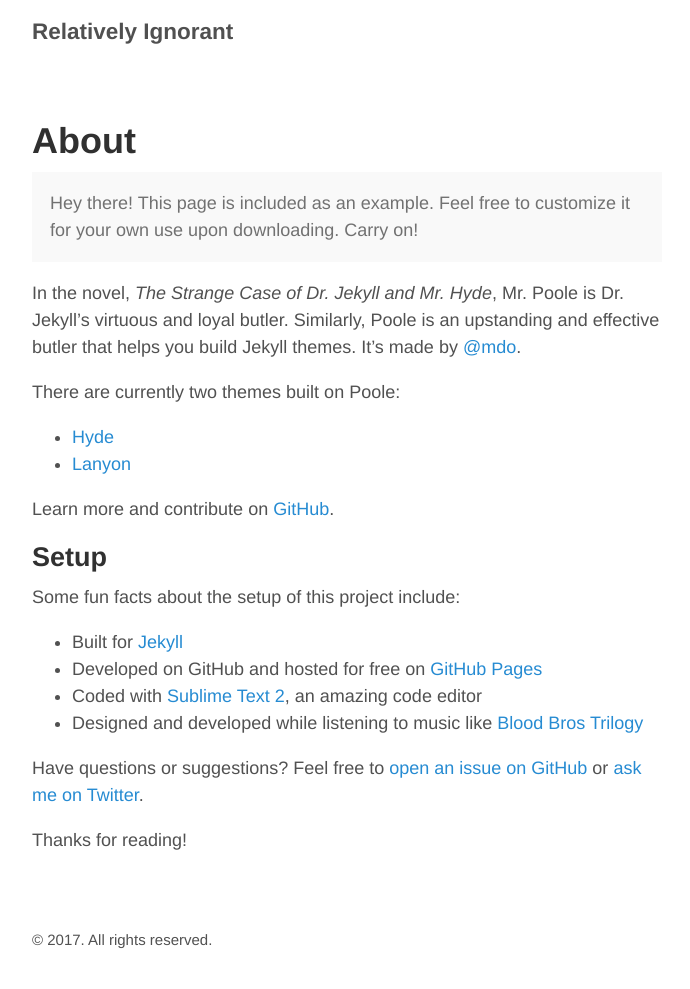
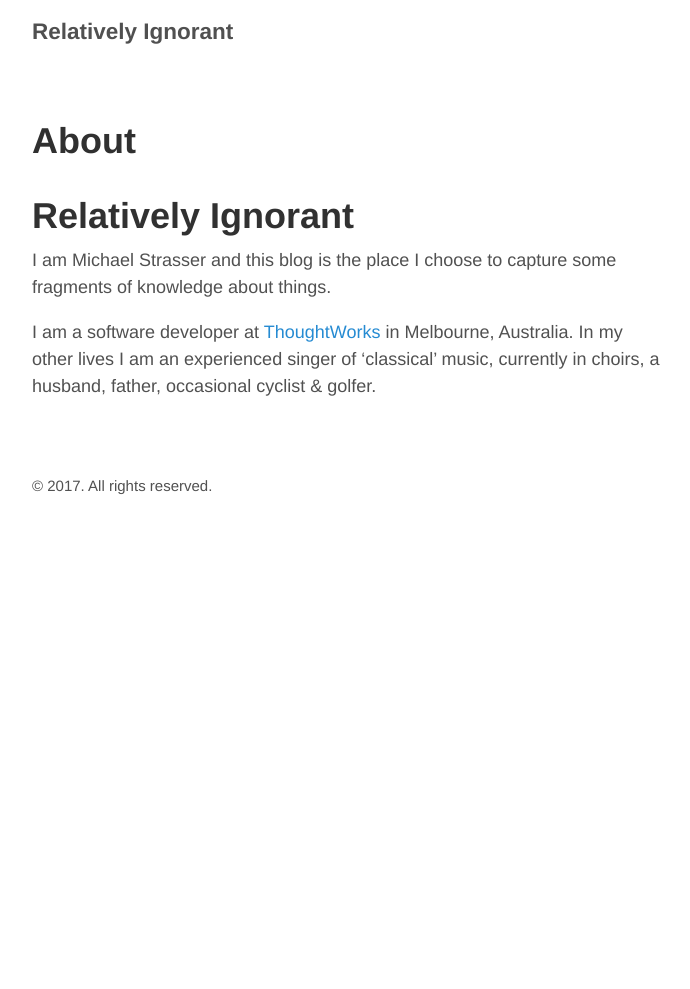
Before and after one commit to mjstrasser/mjstrasser.github.io, a Jekyll site: the page built from about.md, in a window 1280 px wide. Shown: the whole page, without its empty margins (293-983 px from the left). Built offline with Jekyll 4.4.1, drawn with Linux system fonts in a browser that asks for light colours; after the commit the page ends 900 px from its top, so only the background shows below that.

Commit message:
Updated About and created a Welcome post.

```diff
--- a/_config.yml
+++ b/_config.yml
@@ -1,7 +1,7 @@
 permalink:           /:year/:month/:title/
 
 title:               Relatively Ignorant
-description:         'A blog on things about which I may or may not know things'
+description:         'A blog on things about which I may or may not know stuff'
 paginate:            5
 
 exclude: [".gitignore", "CNAME", "README.md"]
--- a/about.md
+++ b/about.md
@@ -3,28 +3,12 @@ layout: page
 title: About
 ---
 
-<p class="message">
-  Hey there! This page is included as an example. Feel free to customize it for your own use upon downloading. Carry on!
-</p>
+# Relatively Ignorant
 
-In the novel, *The Strange Case of Dr. Jekyll and Mr. Hyde*, Mr. Poole is Dr. Jekyll's virtuous and loyal butler. Similarly, Poole is an upstanding and effective butler that helps you build Jekyll themes. It's made by [@mdo](https://twitter.com/mdo).
+I am Michael Strasser and this blog is the place I choose to capture
+some fragments of knowledge about things.
 
-There are currently two themes built on Poole:
-
-* [Hyde](http://hyde.getpoole.com)
-* [Lanyon](http://lanyon.getpoole.com)
-
-Learn more and contribute on [GitHub](https://github.com/poole).
-
-## Setup
-
-Some fun facts about the setup of this project include:
-
-* Built for [Jekyll](http://jekyllrb.com)
-* Developed on GitHub and hosted for free on [GitHub Pages](https://pages.github.com)
-* Coded with [Sublime Text 2](http://sublimetext.com), an amazing code editor
-* Designed and developed while listening to music like [Blood Bros Trilogy](https://soundcloud.com/maddecent/sets/blood-bros-series)
-
-Have questions or suggestions? Feel free to [open an issue on GitHub](https://github.com/poole/poole/issues/new) or [ask me on Twitter](https://twitter.com/mdo).
-
-Thanks for reading!
+I am a software developer at [ThoughtWorks](https://thoughtworks.com/)
+in Melbourne, Australia. In my other lives I am an experienced singer
+of ‘classical’ music, currently in choirs, a husband, father, occasional
+cyclist & golfer.
```
Also changed, not shown: _posts/2017-07-11-testing.md (deleted, +0 -8 lines), _posts/2017-07-12-welcome-to-the-blog.md (added, +18 -0 lines), LICENSE.md (deleted), README.md.
